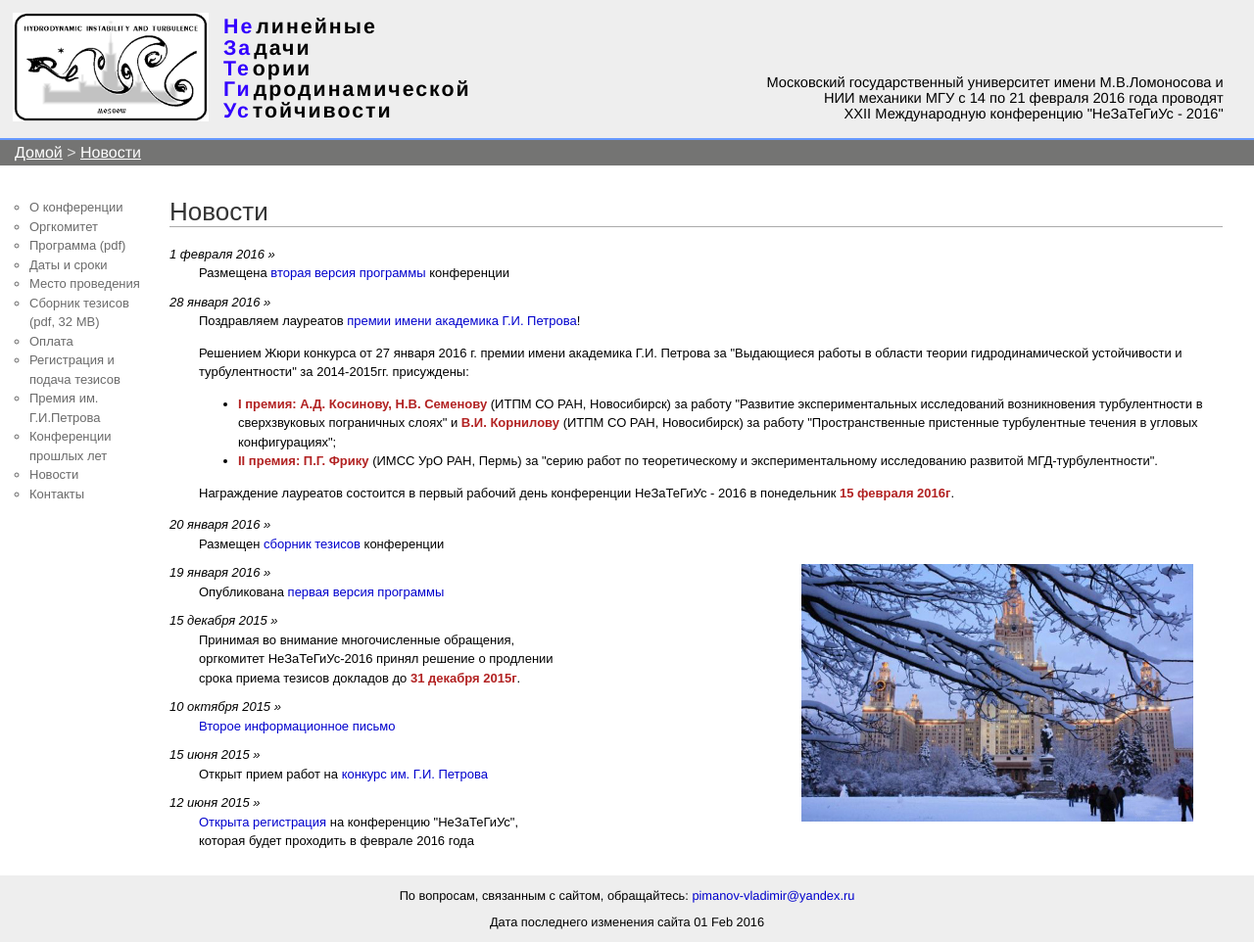
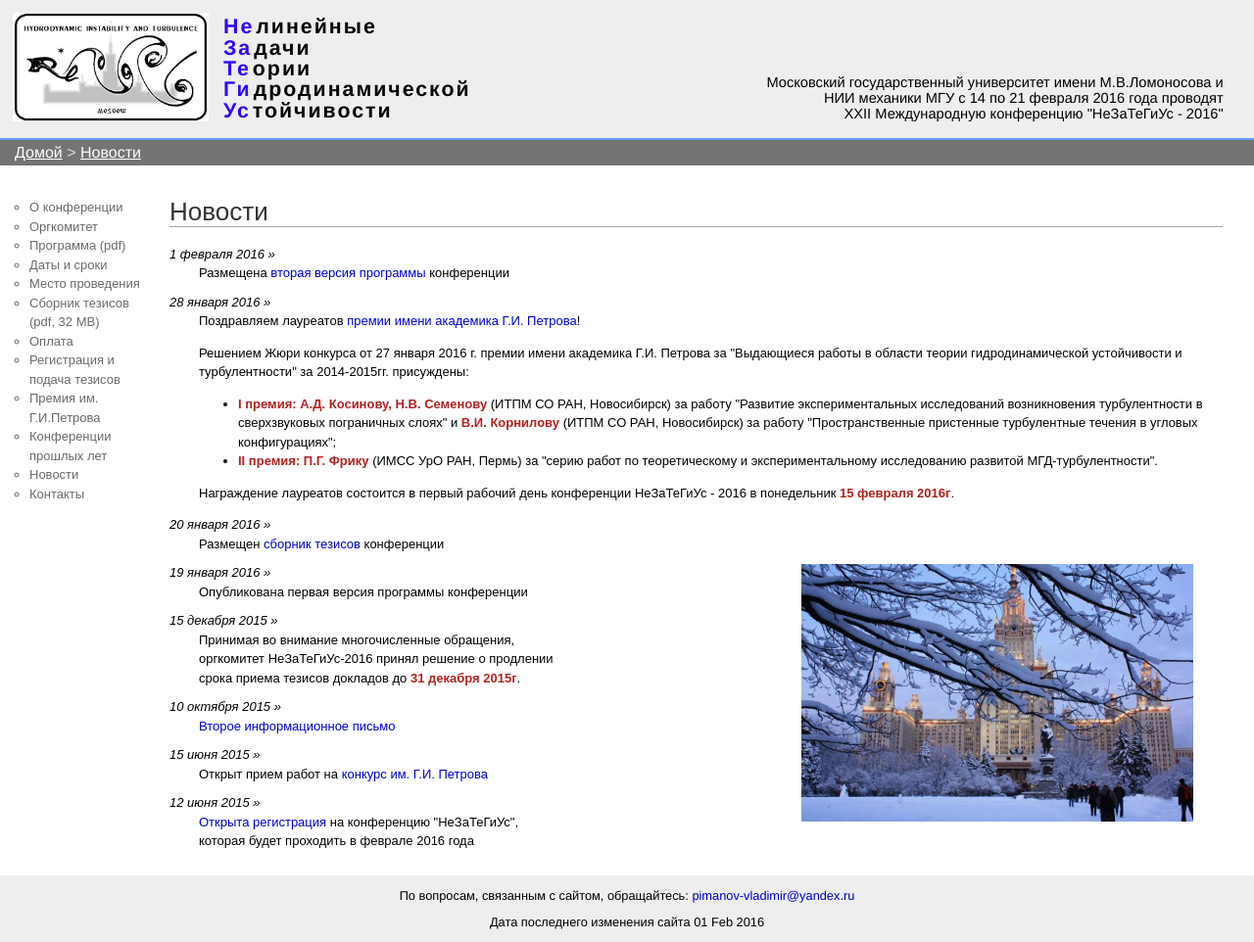
Before and after one commit to pimanov/hit-conf, a Jekyll site: the page built from index.html, in a window 1280 px wide. Shown: the whole page at 98% size. Built offline with Jekyll 4.4.1, drawn with Linux system fonts in a browser that asks for light colours.

```diff
--- a/index.html
+++ b/index.html
@@ -30,7 +30,7 @@ title: Новости
   </div>
   <em>19 января 2016 &raquo;</em>
   <div style="margin: 0px 5px 10px 30px">
-      Опубликована <a href="2016/downloads/Program_1.pdf"  target="_blank">первая версия программы</a>
+      Опубликована первая версия программы конференции
   </div>
   <em>15 декабря 2015 &raquo;</em>
   <div style="margin: 0px 5px 10px 30px">
```
Also changed, not shown: 1 other file.
